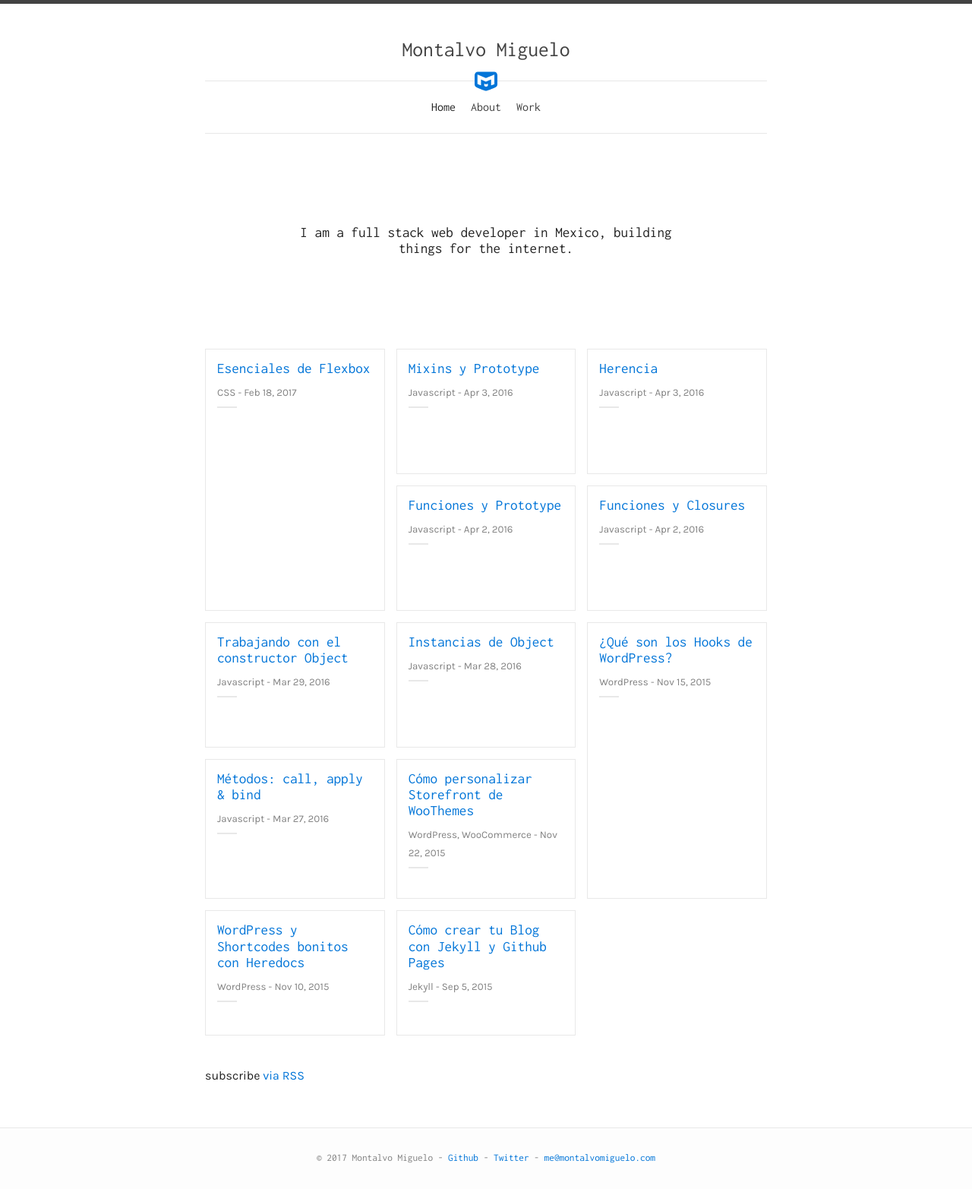
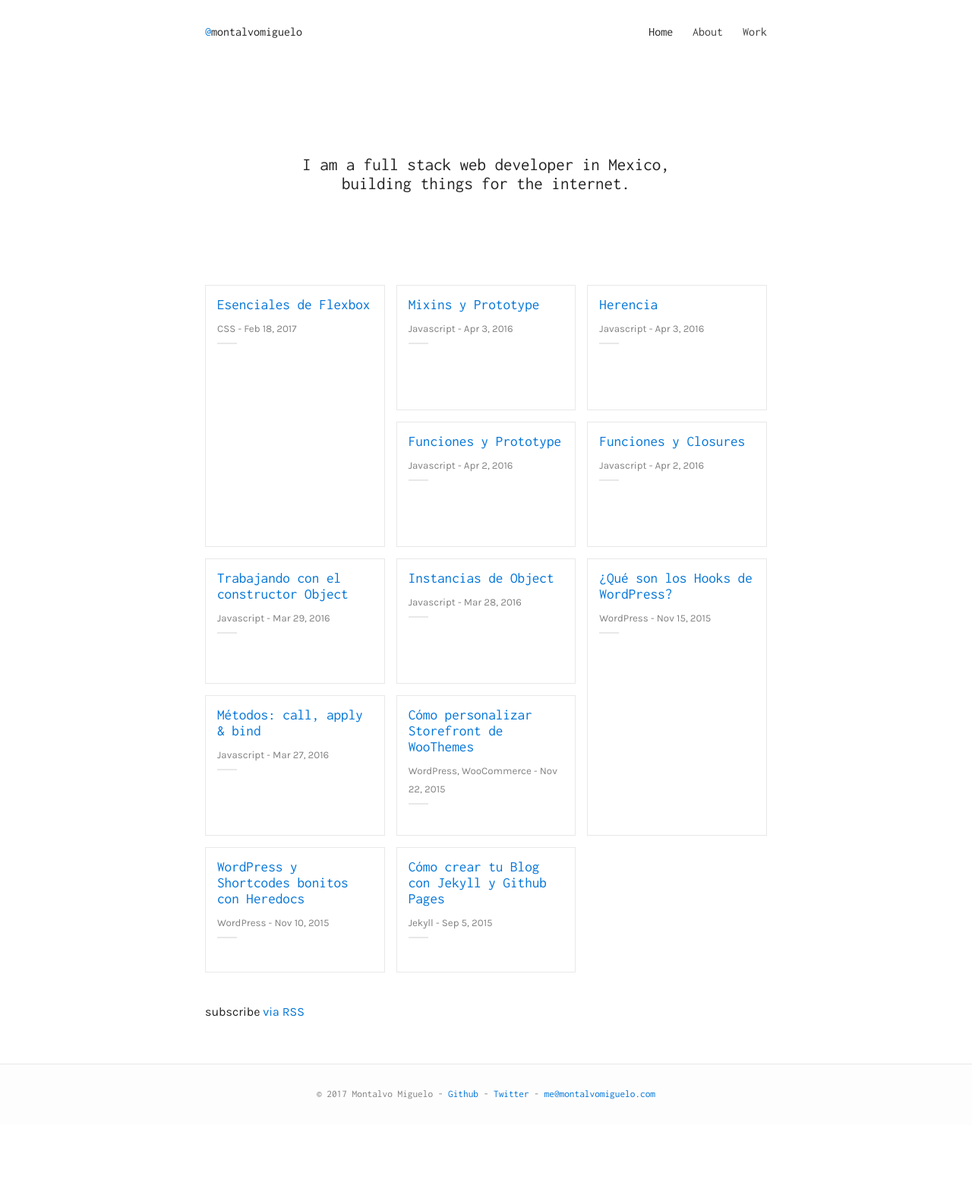
Before and after one commit to montalvomiguelo/montalvomiguelo.github.io, a Jekyll site: the page built from index.html, in a window 1280 px wide. Shown: the whole page at 76% size. Built offline with Jekyll 4.4.1, drawn with Linux system fonts in a browser that asks for light colours; after the commit the page ends 1481 px from its top, so only the background shows below that.

Commit message:
change header

```diff
--- a/_includes/header.html
+++ b/_includes/header.html
@@ -7,26 +7,15 @@
 
   <div class="wrapper">
 
+    {% capture site_title %}{{ site.title | remove: ' ' | downcase }}{% endcapture %}
+
     {% if page.title %}
-      <p class="site-title" itemprop="headline"><a href="{{ site.baseurl }}/">{{ site.title }}</a></p>
+      <p class="site-title" itemprop="headline"><a href="{{ site.baseurl }}/">{{ site_title }}</a></p>
     {% else %}
-      <h1 class="site-title" itemprop="headline"><a href="{{ site.baseurl }}/">{{ site.title }}</a></h1>
+      <h1 class="site-title" itemprop="headline"><a href="{{ site.baseurl }}/">{{ site_title }}</a></h1>
     {% endif %}
 
     <nav class="site-nav" itemscope itemtype="http://schema.org/SiteNavigationElement">
-      <span class="icon icon-montalvomiguelo site-logo">
-        <svg viewBox="291.686 -138.9 93.857 78">
-          <path fill="#333333" d="M372.257-138.9h-67.071c-7.5,0-13.5,6.214-13.5,13.714v37.5c0,5.571,3.429,10.5,8.357,12.429
-          c0,0,31.929,14.357,38.571,14.357s38.571-14.357,38.571-14.357c5.143-2.143,8.357-6.857,8.357-12.429v-37.5
-          C385.543-132.686,379.757-138.9,372.257-138.9z M346.329-81.686c0,0.643-0.429,1.286-0.857,1.5c0,0-6.214,3.214-6.857,3l-6.429-3
-          c-0.429-0.214-0.857-0.857-0.857-1.5v-7.286c0-0.643,0.429-1.071,1.071-1.071l0,0l6.214,2.571l6.643-2.571
-          c0.643,0,1.071,0.429,1.071,1.071V-81.686L346.329-81.686z M373.329-89.186c0,0.643-0.429,1.286-1.071,1.5L360.686-83.4
-          c-0.643,0.214-1.071,0-1.071-0.643v-22.5c0-0.643-0.429-0.857-1.071-0.643c0,0-19.714,8.786-20.143,8.571l-19.5-8.571
-          c-0.429-0.214-0.857,0-0.857,0.643v22.714c0,0.643-0.429,0.857-1.071,0.643l-12.429-4.929c-0.643-0.214-1.071-0.857-1.071-1.5
-          v-36.643c0-0.643,0.429-0.857,1.071-0.643l33.857,13.929c0.643,0.214,33.643-13.929,33.643-13.929c0.429-0.214,1.071,0,1.071,0.643
-          v37.071H373.329z"/>
-        </svg>
-      </span>
       <a class="page-link{% if location == site.baseurl %} is-active{% endif %}" href="{{ site.baseurl }}/">Home</a>
       {% for my_page in site.pages %}
         {% if my_page.title %}
--- a/_sass/_layout.scss
+++ b/_sass/_layout.scss
@@ -2,26 +2,36 @@
  * Site header
  */
 .site-header {
-  border-top: 5px solid $grey-color-dark;
+  font-family: $header-font-family;
   text-align: center;
+  padding: $spacing-unit 0;
+
+  .wrapper {
+    @include media-query($post-palm) {
+      @include display-flexbox();
+      @include align-items(baseline);
+      @include justify-content(space-between);
+    }
+  }
 
 }
 
 .site-title {
-  line-height: normal;
-  display: inline-block;
-  font-family: $header-font-family;
-  font-size: $base-font-size * 1.728;
+  font-size: $base-font-size;
   font-weight: $headings-font-weight;
-  margin-bottom: 1em;
-  margin-top: $phi * 1em;
+  margin-bottom: $phi * 1em;
+
+  &:before {
+    content: "@";
+    color: $brand-color;
+  }
+
+  @include media-query($post-palm) {
+    margin-bottom: 0;
+  }
 
   a {
-    color: $grey-color-dark;
-
-    &:visited {
-      color: $grey-color-dark;
-    }
+    color: $text-color;
   }
 }
 
@@ -29,12 +39,6 @@
   @include display-flexbox();
   @include justify-content(center);
   @include flex-wrap(wrap);
-  border-bottom: 1px solid $grey-color-light;
-  border-top: 1px solid $grey-color-light;
-  font-family: $header-font-family;
-  padding-bottom: $phi * .85em;
-  padding-top: $phi * .85em;
-  position: relative;
 
   .page-link {
     color: $grey-color-dark;
@@ -44,29 +48,15 @@
       color: $text-color;
     }
 
-    // Gaps between nav items, but not on the last one
-    &:not(:last-child) {
-      margin-right: 20px;
-    }
-  }
+    padding-left: $phi * .5em;
+    padding-right: $phi * .5em;
 
-  .site-logo {
-    background: $background-color;
-    left: 50%;
-    line-height: 0;
-    margin-left: -15px;
-    position: absolute;
-    top: -15px;
-    z-index: 1;
-
-    svg {
-      width: 30px;
-      height: 30px;
-
-      path {
-        fill: $brand-color;
+    &:last-child {
+      @include media-query($post-palm) {
+        padding-right: 0;
       }
     }
+
   }
 
   .is-active {
@@ -112,7 +102,7 @@
 
 .site-description {
   @extend .page-heading;
-  font-size: $base-font-size * 1.2;
+  font-size: $base-font-size * 1.44;
   max-width: $content-width / $phi;
   margin-left: auto;
   margin-right: auto;
```
